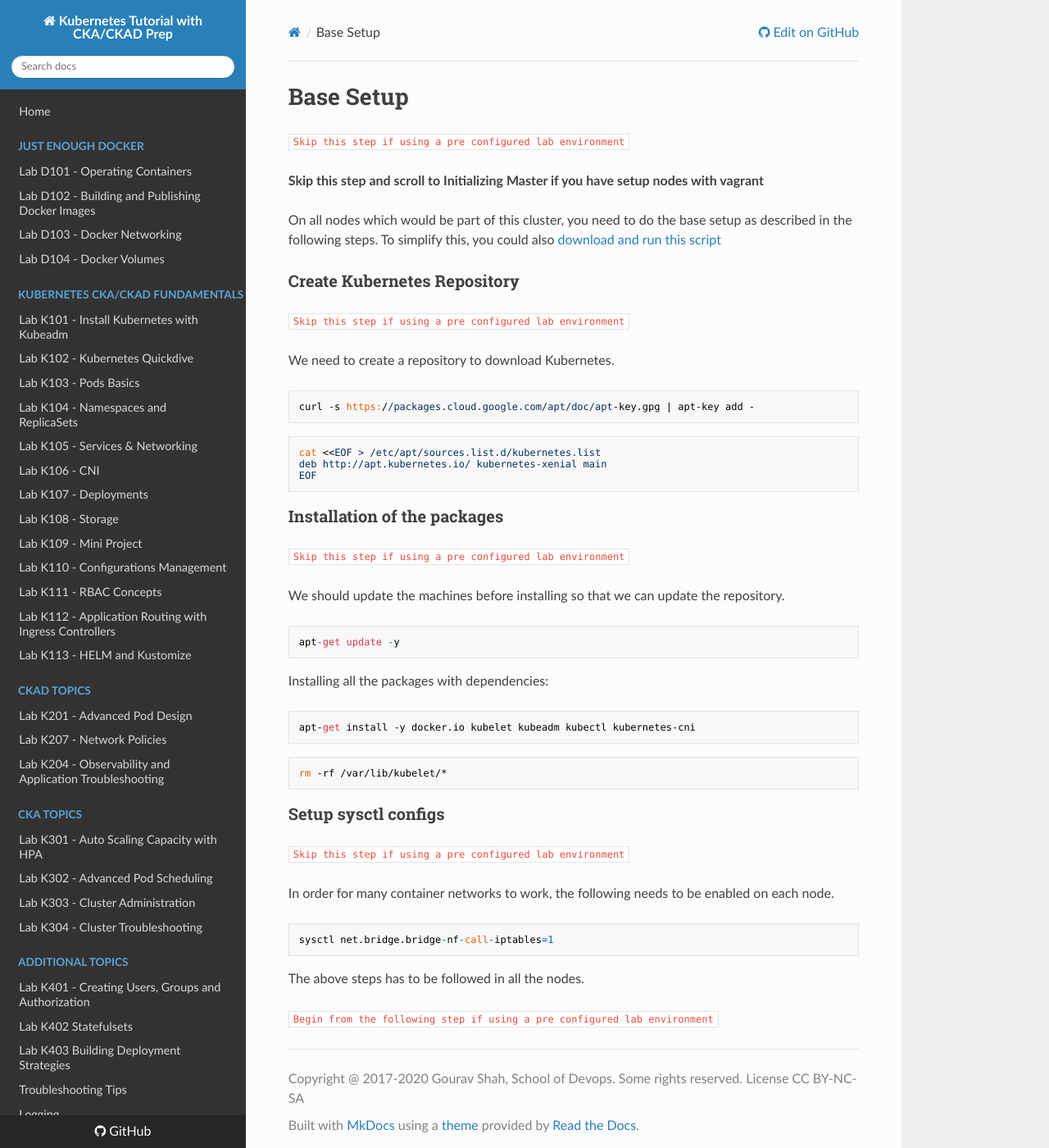
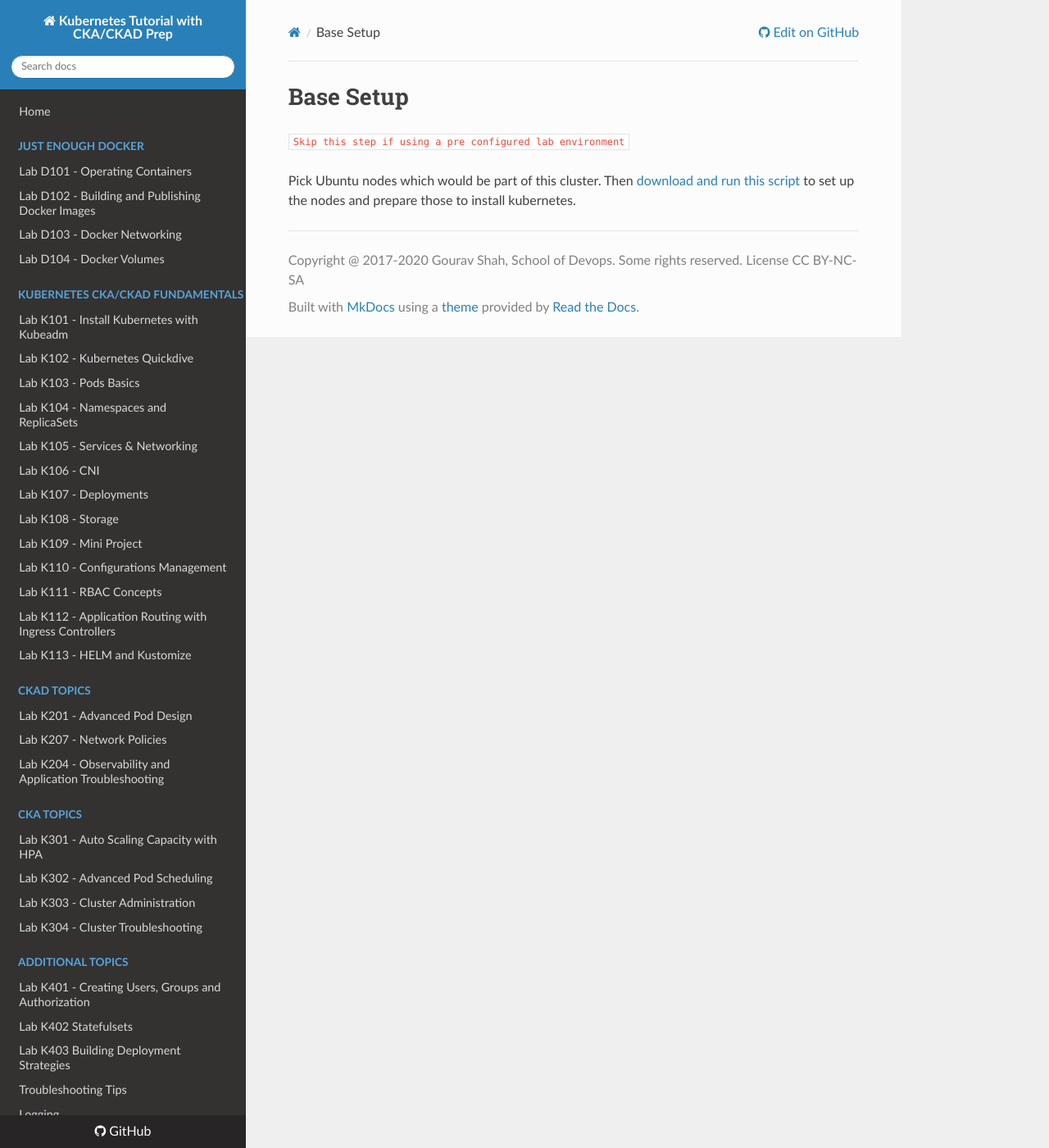
Before and after one commit to schoolofdevops/kubernetes-labguide, an MkDocs documentation site: the page built from chapters/base_setup.md, in a window 1280 px wide and 1400 px high. Shown: the whole window at 82% size. Built offline with MkDocs 1.6.1, drawn with Linux system fonts in a browser that asks for light colours; nearby versions of some CDN libraries.

Commit message:
updated base setup to use the script

````diff
--- a/chapters/base_setup.md
+++ b/chapters/base_setup.md
@@ -1,50 +1,8 @@
 # Base Setup
 `Skip this step if using a pre configured lab environment`
 
-**Skip this step and scroll to Initializing Master if you have setup nodes with vagrant**
 
 
-On all nodes which would be part of this cluster, you need to do the base setup as described in the following steps. To simplify this, you could also   [download and run this script](https://gist.github.com/initcron/40b71211cb693f541ce35fe3fb1adb11)
-
-### Create Kubernetes Repository
-`Skip this step if using a pre configured lab environment`
 
 
-We need to create a repository to download Kubernetes.
-
-```
-curl -s https://packages.cloud.google.com/apt/doc/apt-key.gpg | apt-key add -
-```
-```
-cat <<EOF > /etc/apt/sources.list.d/kubernetes.list
-deb http://apt.kubernetes.io/ kubernetes-xenial main
-EOF
-```
-
-
-### Installation of the packages
-`Skip this step if using a pre configured lab environment`
-
-We should update the machines before installing so that we can update the repository.
-```
-apt-get update -y
-```
-Installing all the packages with dependencies:
-```
-apt-get install -y docker.io kubelet kubeadm kubectl kubernetes-cni
-```
-```
-rm -rf /var/lib/kubelet/*
-```
-
-### Setup sysctl configs
-`Skip this step if using a pre configured lab environment`
-
-In order for many container networks to work, the following needs to be enabled on each node.
-
-```
-sysctl net.bridge.bridge-nf-call-iptables=1
-```
-The above steps has to be followed in all the nodes.
-
-`Begin from the following step if using a pre configured lab environment`
+Pick Ubuntu nodes  which would be part of this cluster.  Then [download and run this script](https://gist.githubusercontent.com/initcron/517bac5c39b04275242349bd78413521/raw/f925131fa215728c0ce8f00c74e2ed317ac49c88/user-data.sh) to set up the nodes and prepare those to install kubernetes.
````
